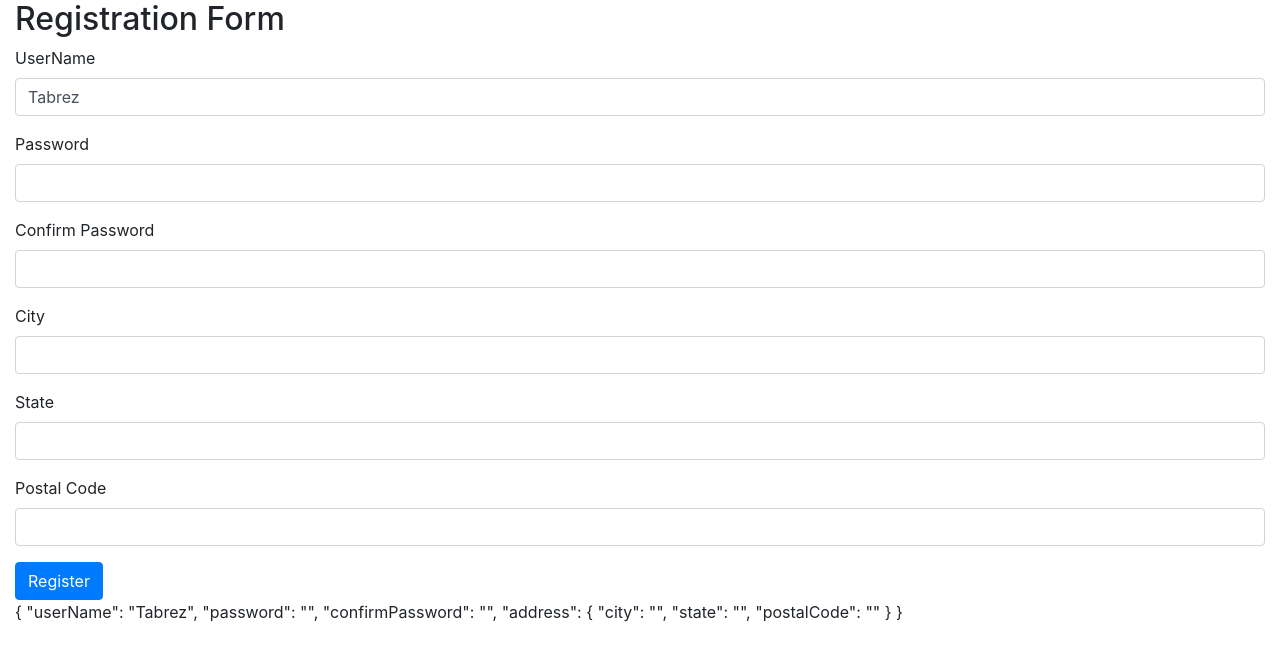
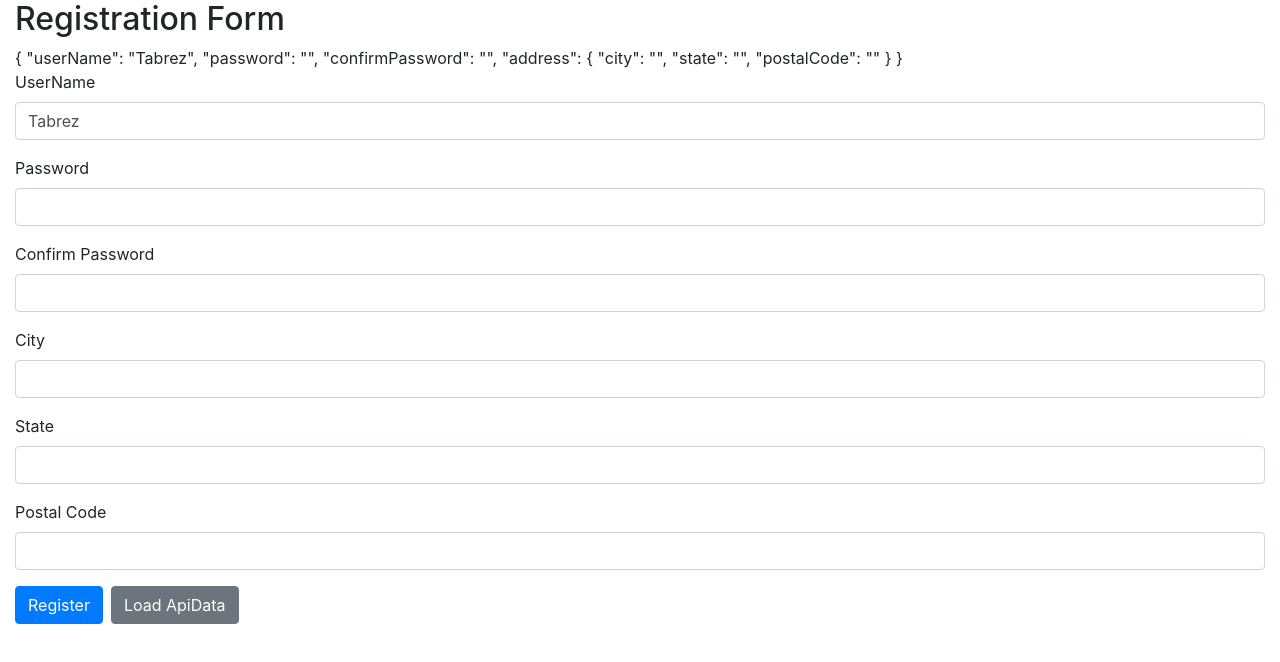
Before and after one commit to metabrez/ReactiveForm, an Angular app: page / in a window 1280 px wide. Shown: the top 662 px of the page. Built offline with nearby package versions, Linux system fonts and the light colour scheme.

Commit message:
managing control values

```diff
--- a/src/app/app.component.html
+++ b/src/app/app.component.html
@@ -1,5 +1,6 @@
 <div class="container-fluid">
   <h2>Registration Form</h2>
+  {{registrationForm.value | json}}
   <form [formGroup]="registrationForm">
   <div class="form-group">
     <label>UserName</label>
@@ -29,6 +30,7 @@
 </div>
 
    <button class=" btn btn-primary" type="submit">Register</button>
+   <button (click)="loadApiData()" class="btn btn-secondary ml-2" type="button">Load ApiData</button>
 </form>
-{{registrationForm.value | json}}
+
 </div>
--- a/src/app/app.component.ts
+++ b/src/app/app.component.ts
@@ -19,4 +19,17 @@
   }
   )
   });
+
+  loadApiData(){
+    this.registrationForm.setValue({
+      userName:'Tabrez',
+      password:'test',
+      confirmPassword:'test',
+      address:{
+        city:'city',
+        state:'state',
+        postalCode:'12345'
+      }
+    });
+  }
 }
```
